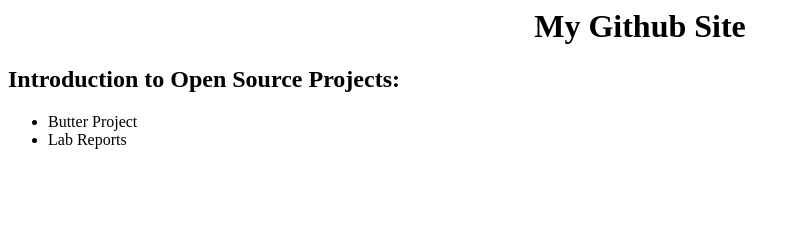
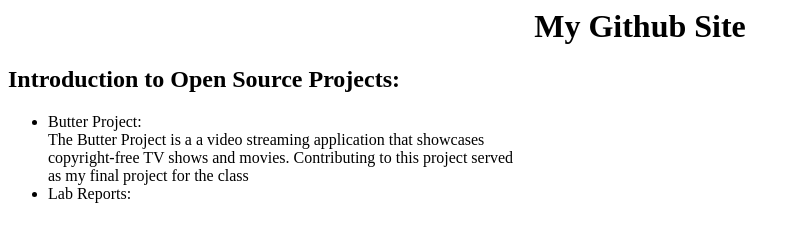
Before and after one commit to lsilvestro96/lsilvestro96.github.io, a plain HTML site: page index.html in a window 1280 px wide. Shown: the whole page, without its empty margins (0-800 px from the left). Drawn offline with Linux system fonts and the light colour scheme.

Commit message:
add information to projects

```diff
--- a/index.html
+++ b/index.html
@@ -11,8 +11,11 @@ h1 {
 <div>
 <h2>Introduction to Open Source Projects:</h2>
 <ul>
-	<li>Butter Project</li>
-	<li>Lab Reports</li>
+	<li>Butter Project:<br>
+		The Butter Project is a a video streaming application that showcases<br>
+		copyright-free TV shows and movies. Contributing to this project served<br>		as my final project for the class
+	</li>
+	<li>Lab Reports:<br></li>
 </ul>
 </div>
 <body/>
```
